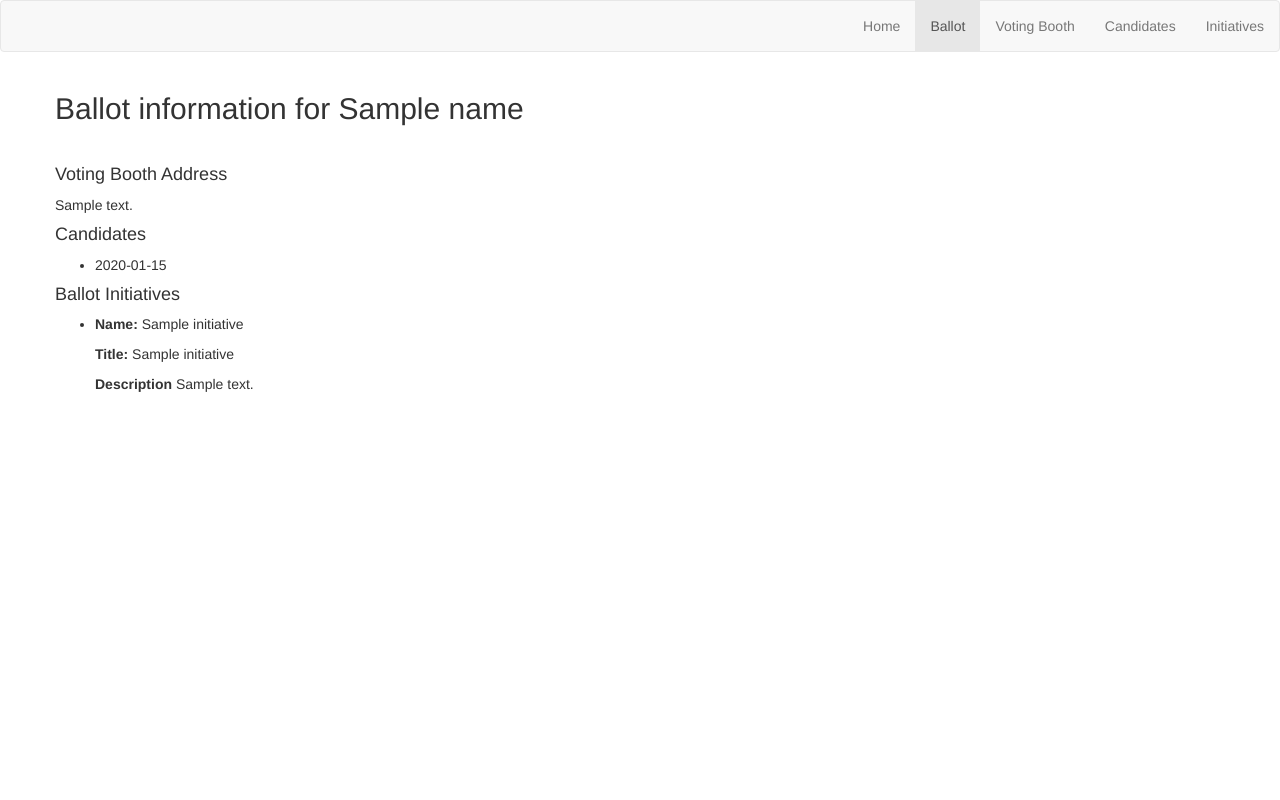
After one commit to jacksonchen/databases, a Flask app: template templates/ballot.html in a window 1280 px wide. The commit adds this page. Run offline with Flask 2, Linux system fonts and the light colour scheme; the template is opened without the code that fills it: most values are stand-ins (such as "Sample title", 1, 10 or a date in 2020); parts of the project's set-up code (start-up, migrations or seed data) failed here and were passed over; some libraries are stand-ins or nearby versions.

Commit message:
Finish ballot page

```diff
--- a/server.py
+++ b/server.py
@@ -123,36 +123,82 @@ def index():
 
 @app.route('/', methods=['POST'])
 def create():
-    newID = g.conn.execute('SELECT MAX(vid) FROM Voter').fetchone()[0] + 1;
     try:
+        newVoterID = g.conn.execute('SELECT MAX(vid) FROM Voter').fetchone()[0] + 1
+        partyID = g.conn.execute('SELECT pid FROM PoliticalParty WHERE name = {0}'.format(request.form['party'])).fetchone()[0]
         g.conn.execute("""INSERT INTO Voter (vid, name, address, age)
                           VALUES ({vidinput}, '{nameinput}', '{addressinput}', {ageinput})
-                       """.format(vidinput = newID, nameinput = request.form['name'], addressinput = request.form['address'], ageinput = request.form['age']))
+                       """.format(vidinput = newVoterID, nameinput = request.form['name'], addressinput = request.form['address'], ageinput = request.form['age']))
+
+        g.conn.execute("""INSERT INTO VoterRegistration (vid, pid)
+                          VALUES ({vidinput}, {pidinput})
+                       """.format(vidinput = newVoterID, pidinput = partyID))
         return redirect('/')
     except Exception, e:
         return render_template("error.html", error=e)
 
 @app.route('/booth')
 def booth():
-  cursor = g.conn.execute("SELECT name FROM voter")
-  names = processSQLObj(cursor)
-  cursor.close()
+  return render_template("booth.html")
 
-  context = {'ask': True, 'data': names}
-  return render_template("booth.html", **context)
-
-@app.route('/booth', methods=['POST'])
-def boothpost():
-    name = request.form['name']
-    cursor = g.conn.execute("""SELECT v.address
-                      FROM ((Voter V JOIN Livesin L ON V.vid = L.vid) JOIN AssociatedWith A ON L.eid = A.eid) JOIN VotingBooth VB ON A.vbid = VB.vbid
-                      WHERE V.name = '{voterName}'""".format(voterName = name))
-
-    addr = processSQLObj(cursor)
+@app.route('/ballot')
+def ballot():
+    try:
+      cursor = g.conn.execute("SELECT name FROM voter")
+    except Exception, e:
+        return render_template("error.html", error=e)
+    names = processSQLObj(cursor)
     cursor.close()
 
-    context = {'ask': False, 'data': addr[0]}
-    return render_template("booth.html", **context)
+    context = {'ask': True, 'data': names}
+    return render_template("ballot.html", **context)
+
+@app.route('/ballot', methods=['POST'])
+def ballotpost():
+    try:
+        name = request.form['name']
+
+        addressQuery = """
+            SELECT vb.address
+            FROM (((Voter v JOIN CastBallot c ON v.vid = c.vid) JOIN Ballot B ON c.bid = b.bid) JOIN Distribute d ON d.bid = b.bid) JOIN VotingBooth vb ON vb.vbid = d.vbid
+            WHERE v.name = '{voterName}'
+        """
+        cursor = g.conn.execute(addressQuery.format(voterName = name))
+        addr = processSQLObj(cursor)[0]
+        cursor.close()
+
+        candidateQuery = """
+            SELECT ca.name
+            FROM (((Voter v JOIN CastBallot c ON v.vid = c.vid) JOIN Ballot B ON c.bid = b.bid) JOIN OfferCandidate o ON o.bid = b.bid) JOIN Candidate ca ON ca.cid = o.cid
+            WHERE v.name = '{voterName}'
+        """
+        cursor = g.conn.execute(candidateQuery.format(voterName = name))
+        candidates = processSQLObj(cursor)
+        cursor.close()
+
+        initiativeQuery = """
+            SELECT bi.name, bi.title, bi.description
+            FROM (((Voter v JOIN CastBallot c ON v.vid = c.vid) JOIN Ballot B ON c.bid = b.bid) JOIN OfferInitiative o ON o.bid = b.bid) JOIN BallotInitiative bi ON bi.biid = o.biid
+            WHERE v.name = '{voterName}'
+        """
+        cursor = g.conn.execute(initiativeQuery.format(voterName = name))
+        initiatives = []
+        for result in cursor:
+            initiative = {}
+            initiative['name'] = result[0]
+            initiative['title'] = result[1]
+            initiative['description'] = result[2]
+            print initiative
+            initiatives.append(initiative)
+        cursor.close()
+
+        print initiatives
+
+        context = {'ask': False, 'name': name, 'address': addr, 'candidates': candidates, 'initiatives': initiatives}
+        return render_template("ballot.html", **context)
+    except Exception, e:
+        return render_template("error.html", error=e)
+
 
 @app.route('/candidate')
 def candidate():
--- /dev/null
+++ b/templates/ballot.html
@@ -0,0 +1,66 @@
+<html>
+  <head>
+    <link rel= "stylesheet" type= "text/css" href= "{{ url_for('static',filename='bootstrap.min.css') }}">
+  </head>
+  <body>
+    <nav class="navbar navbar-default">
+      <div class="container-fluid">
+        <ul class="nav navbar-nav navbar-right">
+          <li><a href="#">Home</a></li>
+          <li class="active"><a href="ballot">Ballot</a></li>
+          <li><a href="booth">Voting Booth</a></li>
+          <li><a href="candidate">Candidates</a></li>
+          <li><a href="initiative">Initiatives</a></li>
+        </ul>
+      </div>
+    </nav>
+
+    <div class="container">
+      {% if ask %}
+        <div class="row">
+          <h3>Select your name</h3>
+          <form method="POST" action="/ballot">
+            <div class="form-group">
+              <label for="nameSelect" style="font-weight: 400 !important;">Your Name</label>
+              <select name="name" class="form-control" id="nameSelect" required>
+                {% for n in data %}
+                  <option>{{n}}</option>
+                {% endfor %}
+              </select>
+            <div>
+            <br>
+
+            <button type="submit" class="btn btn-primary">Select</button>
+          </form>
+        </div>
+      {% else %}
+        <div class="row">
+          <h2>Ballot information for {{name}}</h2>
+          <br>
+
+          <h4>Voting Booth Address</h4>
+          <p>{{address}}</p>
+
+          <h4>Candidates</h4>
+          <ul>
+            {% for candidate in candidates %}
+              <li>{{candidate}}</li>
+            {% endfor %}
+          </ul>
+
+          <h4>Ballot Initiatives</h4>
+          <ul>
+            {% for initiative in initiatives %}
+              <li>
+                <p><b>Name: </b>{{initiative.name}}</p>
+                <p><b>Title: </b>{{initiative.title}}</p>
+                <p><b>Description </b>{{initiative.description}}</p>
+              </li>
+            {% endfor %}
+          </ul>
+        </div>
+      {% endif %}
+    </div>
+
+  </body>
+</html>
--- a/templates/error.html
+++ b/templates/error.html
@@ -7,9 +7,10 @@
       <div class="container-fluid">
         <ul class="nav navbar-nav navbar-right">
           <li><a href="/">Home</a></li>
+          <li><a href="ballot">Ballot</a></li>
           <li><a href="booth">Voting Booth</a></li>
           <li><a href="candidate">Candidates</a></li>
-          <li><a href="initiative">Ballot Initiatives</a></li>
+          <li><a href="initiative">Initiatives</a></li>
         </ul>
       </div>
     </nav>
--- a/templates/index.html
+++ b/templates/index.html
@@ -7,9 +7,10 @@
       <div class="container-fluid">
         <ul class="nav navbar-nav navbar-right">
           <li class="active"><a href="#">Home</a></li>
+          <li><a href="ballot">Ballot</a></li>
           <li><a href="booth">Voting Booth</a></li>
           <li><a href="candidate">Candidates</a></li>
-          <li><a href="initiative">Ballot Initiatives</a></li>
+          <li><a href="initiative">Initiatives</a></li>
         </ul>
       </div>
     </nav>
```
Also changed, not shown: 1 other file.
